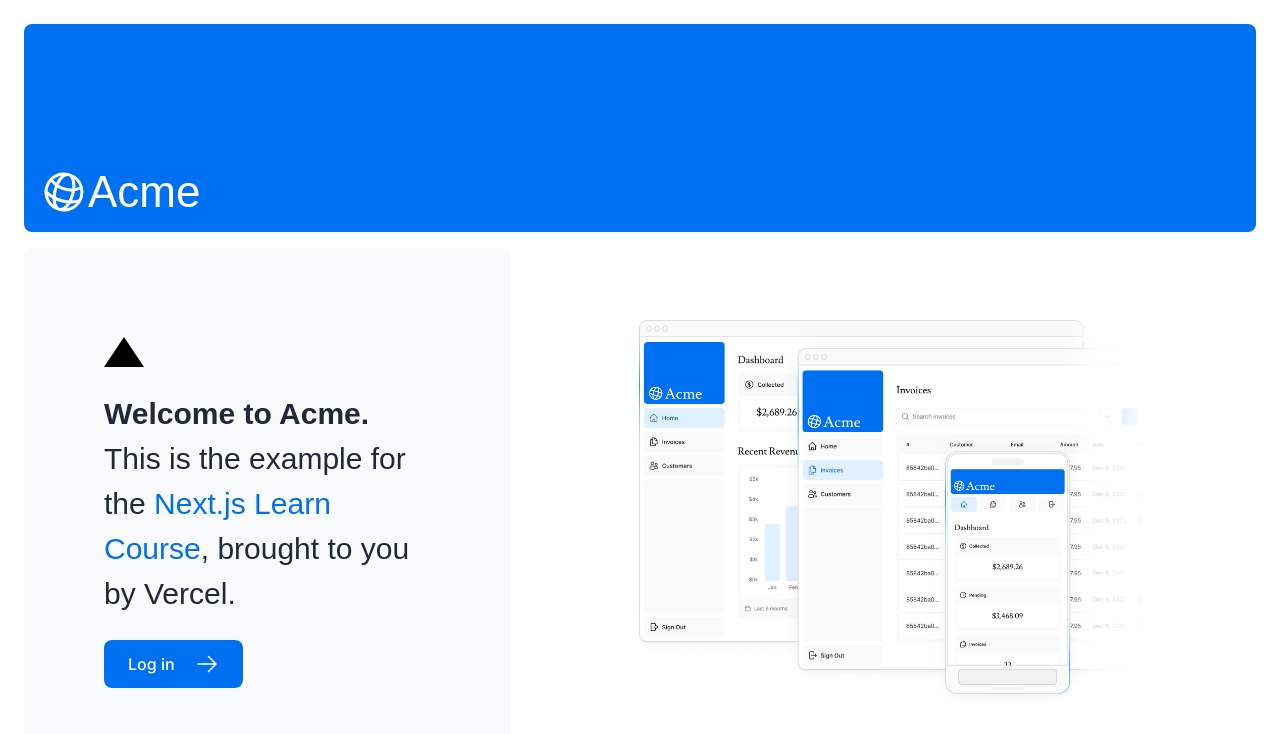
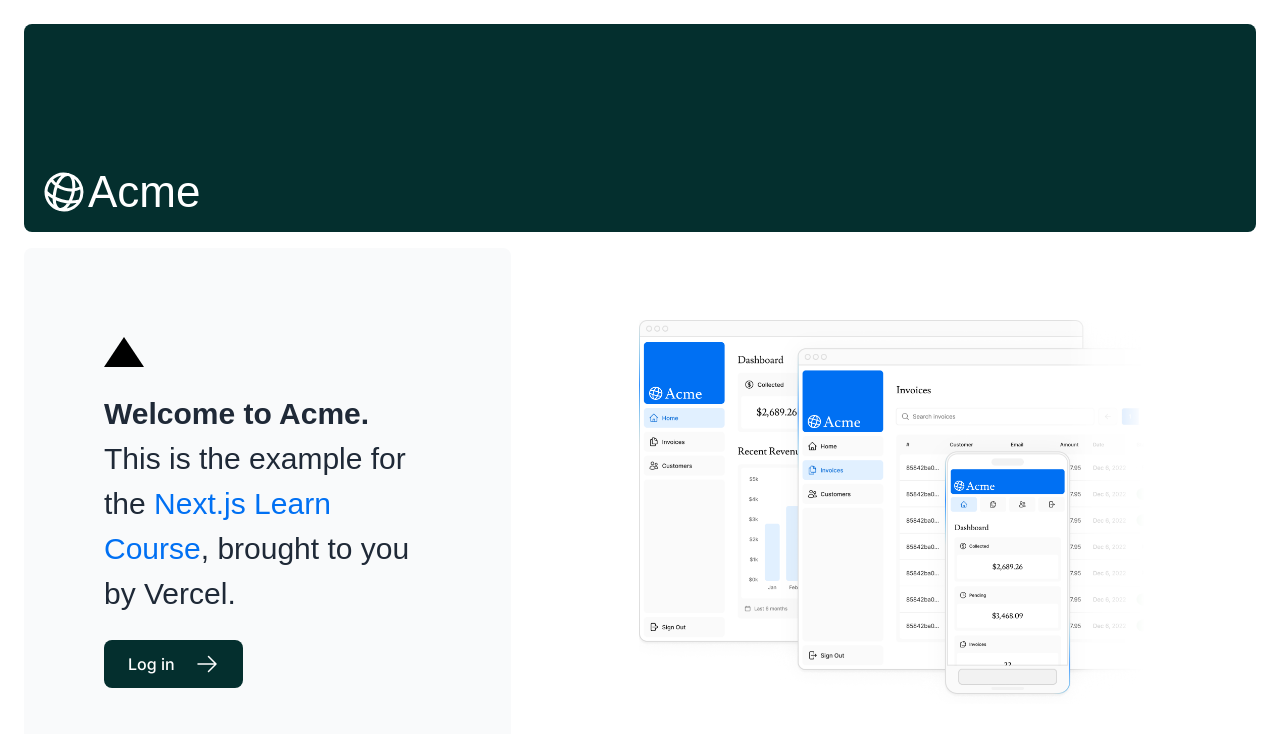
Before and after one commit to lapinRagnar/nextjs14-official-tuto, a Next.js app: page / in a window 1280 px wide. Shown: the top 734 px of the page. Built offline with nearby package versions, Linux system fonts and the light colour scheme; a web font is replaced by a local one.

Commit message:
layout different pour dashbord

```diff
--- /dev/null
+++ b/app/dashboard/layout.tsx
@@ -0,0 +1,12 @@
+import SideNav from '@/app/ui/dashboard/sidenav';
+
+export default function Layout({ children }: { children: React.ReactNode }) {
+  return (
+    <div className="flex h-screen flex-col md:flex-row md:overflow-hidden">
+      <div className="w-full flex-none md:w-64">
+        <SideNav />
+      </div>
+      <div className="flex-grow p-6 md:overflow-y-auto md:p-12">{children}</div>
+    </div>
+  );
+}
--- a/app/page.tsx
+++ b/app/page.tsx
@@ -11,7 +11,7 @@
 export default function Page() {
   return (
     <main className="flex min-h-screen flex-col p-6">
-      <div className="flex h-20 shrink-0 items-end rounded-lg bg-blue-500 p-4 md:h-52">
+      <div className="flex h-20 shrink-0 items-end rounded-lg bg-teal-950 p-4 md:h-52">
         <AcmeLogo />
       </div>
       <div className="mt-4 flex grow flex-col gap-4 md:flex-row">
@@ -32,7 +32,7 @@
           </p>
           <Link
             href="/login"
-            className="flex items-center gap-5 self-start rounded-lg bg-blue-500 px-6 py-3 text-sm font-medium text-white transition-colors hover:bg-blue-400 md:text-base"
+            className="flex items-center gap-5 self-start rounded-lg bg-teal-950  px-6 py-3 text-sm font-medium text-white transition-colors hover:bg-blue-400 md:text-base"
           >
             <span>Log in</span> <ArrowRightIcon className="w-5 md:w-6" />
           </Link>
--- a/app/ui/dashboard/sidenav.tsx
+++ b/app/ui/dashboard/sidenav.tsx
@@ -7,7 +7,7 @@
   return (
     <div className="flex h-full flex-col px-3 py-4 md:px-2">
       <Link
-        className="mb-2 flex h-20 items-end justify-start rounded-md bg-blue-600 p-4 md:h-40"
+        className="mb-2 flex h-20 items-end justify-start rounded-md bg-orange-600 p-4 md:h-40"
         href="/"
       >
         <div className="w-32 text-white md:w-40">
```
Also changed, not shown: image-1.png (added), 1 other file (tests, documents, lock files or other folders).
